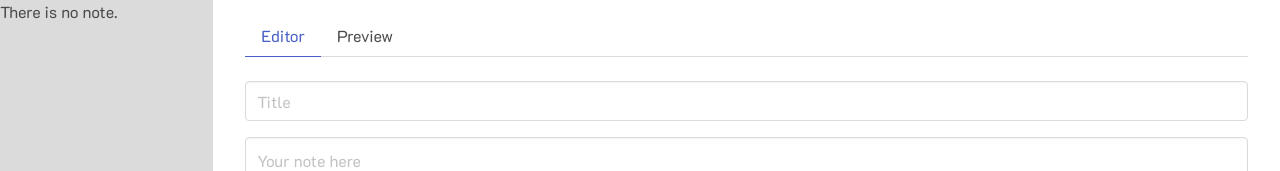
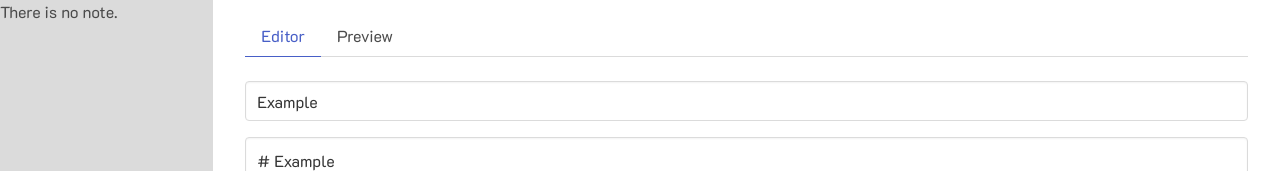
Before and after one commit to pontakornth/svelte-note, a Svelte app: page / in a window 1280 px wide. Shown: the top 171 px of the page. Built offline with nearby package versions, Linux system fonts and the light colour scheme.

Commit message:
Add base functionality using store

```diff
--- a/src/components/Editor.svelte
+++ b/src/components/Editor.svelte
@@ -1,11 +1,12 @@
 <script>
 import Preview from './Preview.svelte';
-let title = '';
-let content = '';
+import { notes } from '../store.js';
+$: title = $notes.pages[$notes.currentIndex].title;
+$: content = $notes.pages[$notes.currentIndex].content;
+$: isEmpty = $notes.pages[$notes.currentIndex].content;
 let mode = 'edit';
-$: isContentEmpty = content.length  === 0;
 const resetContent = () => {
-  content = ''
+  $notes.pages[$notes.currentIndex].content = ''
 }
 const editMode = () => {
   mode = 'edit'
@@ -24,11 +25,11 @@ const previewMode = () => {
       </ul>
     </div>
     {#if mode == 'edit'}
-    <input type="text" placeholder="Title" class="input" bind:value={title}>
-    <textarea class="textarea mt" rows="25" placeholder="Your note here" bind:value={content} />
+    <input type="text" placeholder="Title" class="input" bind:value={$notes.pages[$notes.currentIndex].title}>
+    <textarea class="textarea mt" rows="25" placeholder="Your note here" bind:value={$notes.pages[$notes.currentIndex].content} />
     <div class="buttons mt">
       <button class="button is-success">Save</button>
-      <button class="button is-danger" disabled={isContentEmpty} on:click={resetContent}>Reset</button>
+      <button class="button is-danger" disabled={isEmpty} on:click={resetContent}>Reset</button>
     </div>
     {:else}
     <Preview {content} {title} />
```
